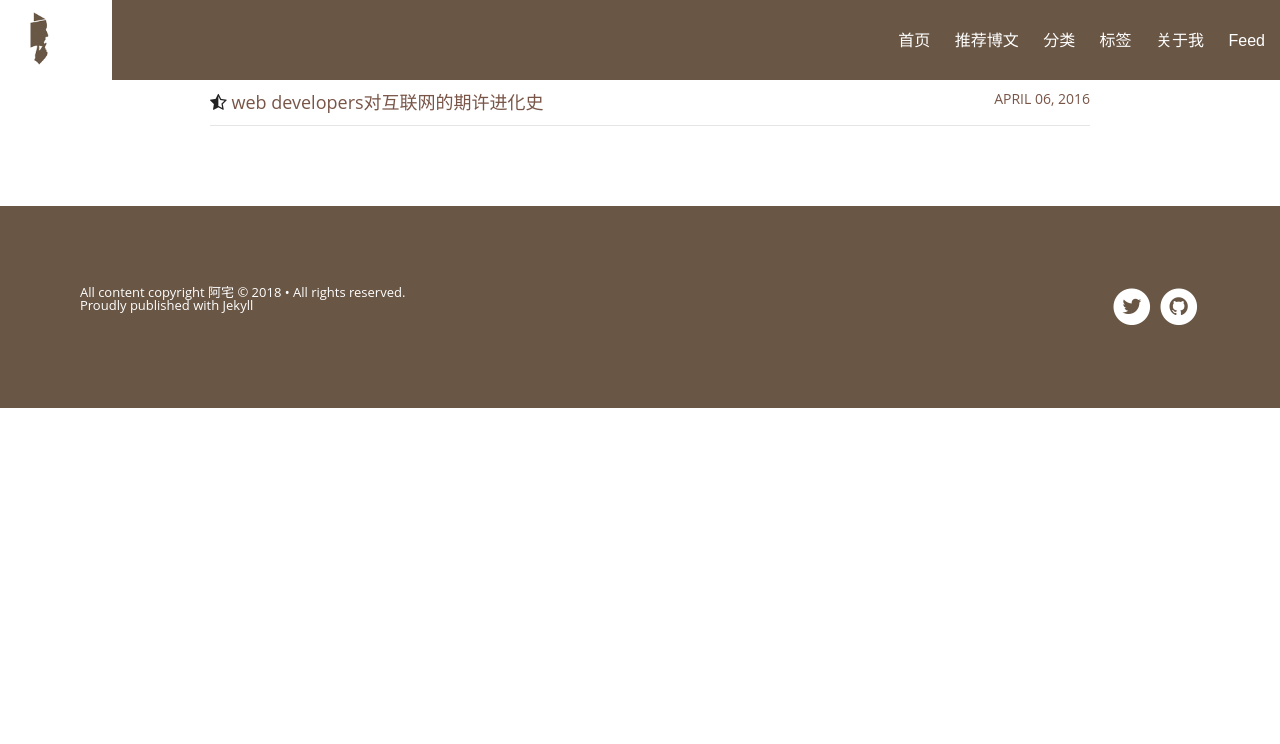
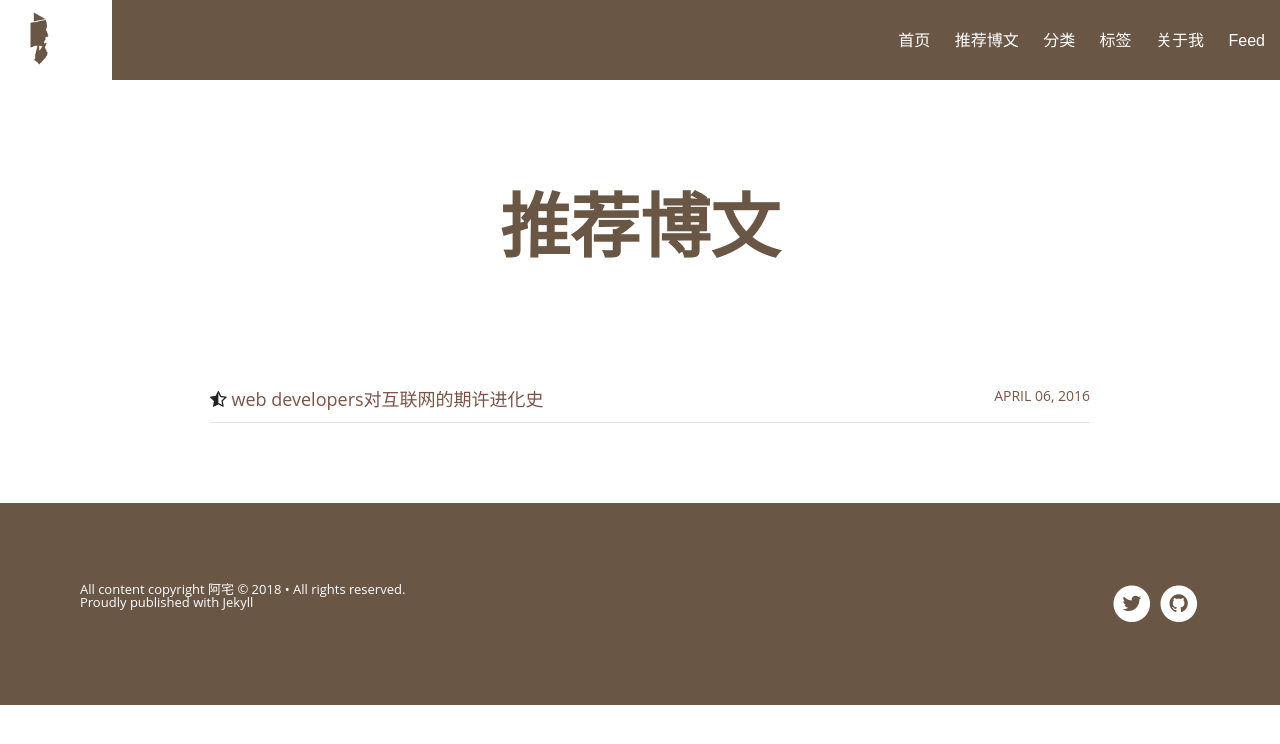
Before and after one commit to guocailee/guocailee.github.io, a Jekyll site: the page built from featured.html, in a window 1280 px wide. Shown: the top 744 px of the page. Built offline with Jekyll 4.4.1, drawn with Linux system fonts in a browser that asks for light colours; nearby versions of some CDN libraries.

Commit message:
update header layout

```diff
--- a/_includes/header.html
+++ b/_includes/header.html
@@ -22,7 +22,21 @@
   </div>
 </header>
 {% if page.layout == "home" %}
+<div class="notepad-site-head-content">
+  <div class="notepad-site-head-bg"></div>
+  <h1 class="notepad-blog-title">
+        <span class="notepad-site-head-title-bg">
+            {{ site.title }}
+        </span>
+    </h1>
+  <h2 class="notepad-blog-description">{{ site.description }}</h2>
+</div>
 {% elsif page.layout == "page" %}
+<div class="notepad-page-title row">
+  <div class="small-12 columns">
+    <h1>{{ page.title }}</h1>
+  </div>
+</div>
 {% else %}
 <div class="notepad-post-title-simple row">
   <div class="small-12 columns">
```
